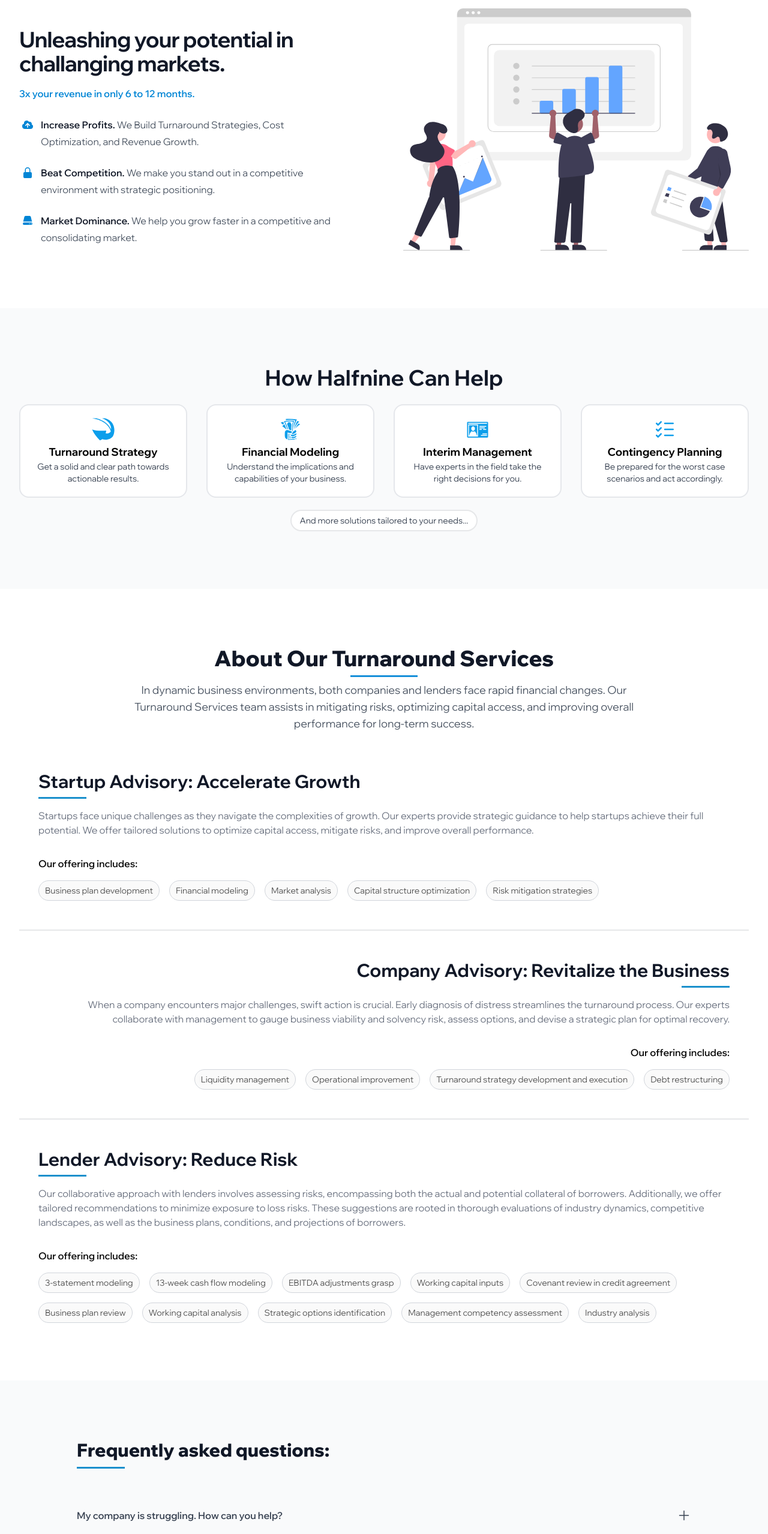
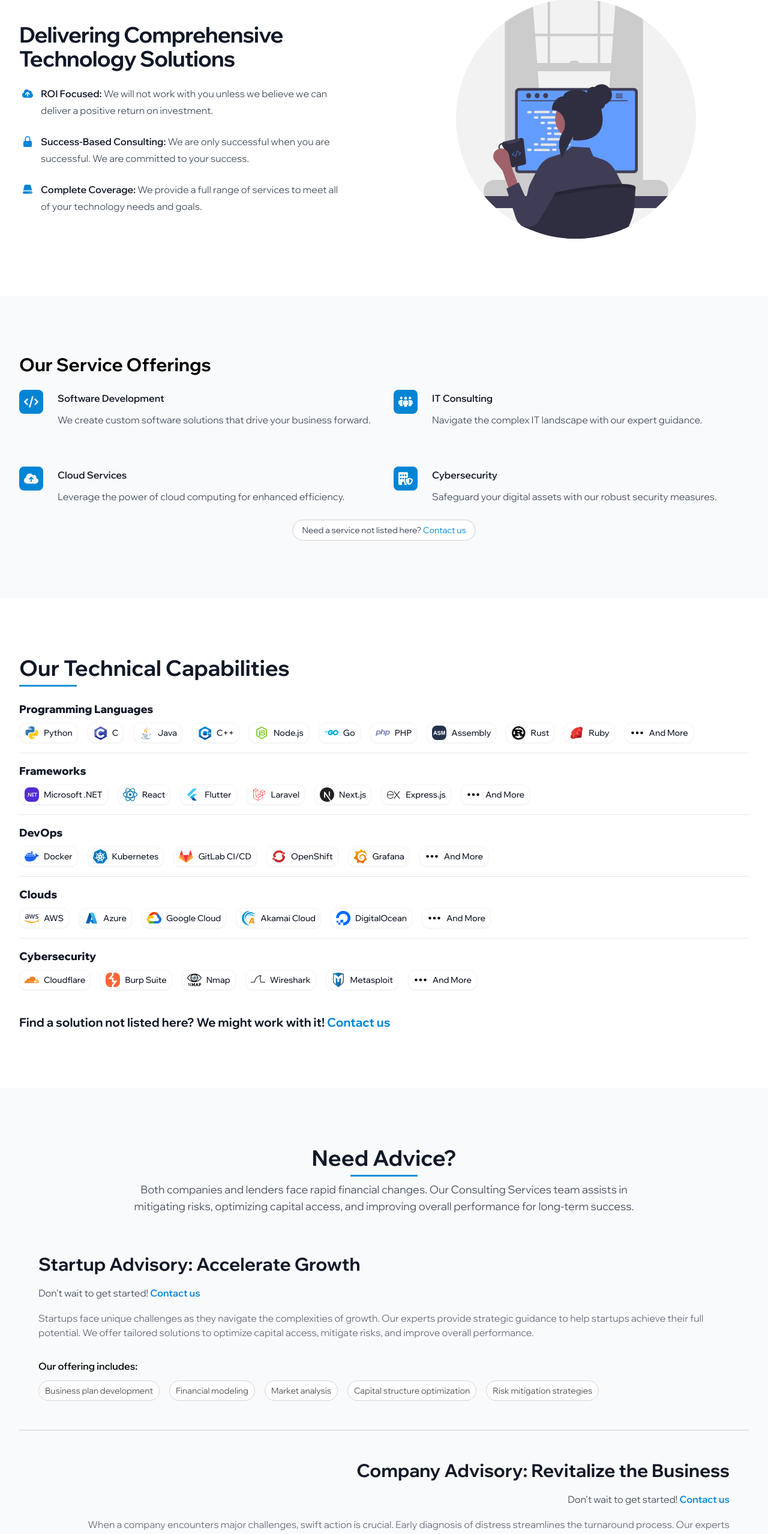
Before and after one commit to ochoadan/halfnine, a Next.js app: page / in a window 1280 px wide. Shown: the part 174-2732 px from the top of the page at 60% size. Built offline with nearby package versions, Linux system fonts and the light colour scheme.

Commit message:
NewHomePage

```diff
--- a/src/app/(default)/(root)/devprocess.tsx
+++ b/src/app/(default)/(root)/devprocess.tsx
@@ -5,8 +5,8 @@ export default function DevProcess() {
     <>
       <FadeInStagger>
         <FadeIn className="mx-auto lg:mx-0">
-          <h2 className="text-3xl font-extrabold text-gray-900 sm:text-4xl">
-            Custom Software Development Costs
+          <h2 className="text-3xl font-bold text-gray-900 sm:text-4xl">
+            Want custom software?
             <hr className="border-brand-600 opacity-90 border-b-[2px] w-24 my-2" />
           </h2>
           <p className="mt-4 text-base leading-7 text-gray-600">
--- a/src/app/(default)/(root)/faq.tsx
+++ b/src/app/(default)/(root)/faq.tsx
@@ -7,29 +7,16 @@ import clsx from "clsx";
 
 const faqs = [
   {
-    question: "My company is struggling. How can you help?",
-    answer:
-      "We provide a range of services to help struggling businesses. We can help you identify the root causes of your problems and develop a plan to address them. We can also help you implement that plan and monitor your progress to ensure that you are on track to achieve your goals.",
+    question: "What Services Do You Offer?",
+    answer: `We offer "Full-Service Technology Solutions", Meaning we can help you with any technology-related project, from start to finish.`,
   },
   {
-    question: "How long does it take to see results?",
-    answer:
-      "The time it takes to see results will depend on the nature of your problems and the solutions we develop. Some businesses see results quickly, while others take longer to achieve their goals. We will work with you to develop a timeline that meets your needs and expectations.",
+    question: "How Much Do You Charge?",
+    answer: `Our pricing is simple, we charge a small flat rate for the people involved in your project, and a success based fee when we meet your goals. Ensuring we are always aligned with your success.`,
   },
   {
-    question: "How much does your service cost?",
-    answer:
-      "We offer two pricing options: a flat fee or a success-based fee. The flat fee option provides a fixed cost for our services, while the success-based fee is a percentage of the value we create for you. We will work with you to determine the best pricing option that meets your needs and budget.",
-  },
-  {
-    question: "What makes you different from other consulting firms?",
-    answer:
-      "We do not only identify the root causes of your problems, but we also develop tangible solutions that address them. We work closely with you to implement those solutions and actively monitor and get involved in the transformation process to ensure that you are on track to achieve your goals.",
-  },
-  {
-    question: "How do I get started?",
-    answer:
-      "The first step is to contact us to schedule an initial consultation. During this consultation, we will discuss your needs and goals and develop a plan to address them. We will work with you to develop a timeline and pricing plan that meets your needs and expectations.",
+    question: "How Long Do You Take To Complete A Project?",
+    answer: `We work quickly, but we also work carefully. We will give you a realistic timeline for your project, and we will stick to it. We will also keep you updated on our progress.`,
   },
 ];
 const GlobalFAQ = () => {
--- a/src/app/(default)/(root)/feature.tsx
+++ b/src/app/(default)/(root)/feature.tsx
@@ -32,7 +32,7 @@ export default function RootFeature() {
         {/* <h2 className="text-base font-semibold leading-7 text-brand-600">
           Deploy faster
         </h2> */}
-        <p className="mt-2 text-3xl font-extrabold text-gray-900 sm:text-4xl">
+        <p className="mt-2 text-3xl font-bold text-gray-900 sm:text-4xl">
           Experience Confidence with Us
         </p>
         <p className="mt-6 text-lg leading-8 text-gray-600">
--- a/src/app/(default)/(root)/hero.tsx
+++ b/src/app/(default)/(root)/hero.tsx
@@ -1,3 +1,4 @@
+import { FadeIn } from "@/components/Global/FadeIn";
 import {
   CloudArrowUpIcon,
   LockClosedIcon,
@@ -7,46 +8,45 @@ import Image from "next/image";
 
 const features = [
   {
-    name: "Increase Profits.",
+    name: "ROI Focused",
     description:
-      "We Build Turnaround Strategies, Cost Optimization, and Revenue Growth.",
+      "We will not work with you unless we believe we can deliver a positive return on investment.",
     icon: CloudArrowUpIcon,
   },
   {
-    name: "Beat Competition.",
+    name: "Success-Based Consulting",
     description:
-      "We make you stand out in a competitive environment with strategic positioning.",
+      "We are only successful when you are successful. We are committed to your success.",
     icon: LockClosedIcon,
   },
   {
-    name: "Market Dominance.",
+    name: "Complete Coverage",
     description:
-      "We help you grow faster in a competitive and consolidating market.",
+      "We provide a full range of services to meet all of your technology needs and goals.",
     icon: ServerIcon,
   },
 ];
 
 const Hero = () => {
   return (
-    <div className="overflow-hidden bg-white py-24 pt-12 lg:py-24">
+    <div className="overflow-hidden bg-white py-24 pt-12 lg:py-24 lg:pt-20">
       <div className="max-w-7xl mx-auto px-6 lg:px-8">
         {/* <div className="mx-auto grid max-w-2xl grid-cols-1 gap-x-8 gap-y-16 sm:gap-y-20 lg:mx-0 lg:max-w-none lg:grid-cols-2"> */}
         <div className="grid grid-cols-1 items-center gap-x-16 gap-y-10 lg:grid-cols-2 mx-auto max-w-2xl lg:max-w-none">
-          <div className="lg:pr-8 lg:pt-4">
+          <div className="lg:pr-8">
             <div className="lg:max-w-xl">
-              <h1 className="mt-2 text-3xl lg:text-4xl font-bold tracking-tight text-gray-900 sm:text-4xl">
-                {/* We make tech grow and stand out in challanging markets. */}
-                {/* We make you grow and stand out in challanging markets. */}
-                Unleashing your potential in challanging markets.
+              <h1 className="text-3xl lg:text-4xl font-bold tracking-tight text-gray-900 sm:text-4xl">
+                {/* Delivering Full-Service Technology Solutions */}
+                Delivering Comprehensive Technology Solutions
               </h1>
-              {/* <p className="mt-6 text-lg leading-8 text-gray-600">
-                Lorem ipsum, dolor sit amet consectetur adipisicing elit.
-                Maiores impedit perferendis suscipit eaque, iste dolor
-                cupiditate blanditiis ratione.
+              {/* <p className="text-base font-semibold leading-7 text-brand-600 mt-4">
+                Tailored to your needs and goals.
               </p> */}
-              <p className="text-base font-semibold leading-7 text-brand-600 mt-4">
-                3x your revenue in only 6 to 12 months.
-              </p>
+              {/* <p className="mt-6 text-lg text-gray-600">
+                At Halfnine, we provide end-to-end technology solutions tailored
+                to your unique needs. Our services span across various domains,
+                ensuring a seamless digital experience.
+              </p> */}
               <dl className="mt-6 max-w-xl space-y-6 text-base leading-7 text-gray-600 lg:max-w-none">
                 {features.map((feature) => (
                   <div key={feature.name} className="relative pl-9">
@@ -55,21 +55,23 @@ const Hero = () => {
                         className="absolute left-1 top-1 h-5 w-5 text-brand-600"
                         aria-hidden="true"
                       />
-                      {feature.name}
-                    </dt>{" "}
+                      {feature.name}:{" "}
+                    </dt>
                     <dd className="inline">{feature.description}</dd>
                   </div>
                 ))}
               </dl>
             </div>
           </div>
+          <FadeIn className="mx-auto">
             <Image
               src="/img/hero.svg"
               alt="Product screenshot"
               // className="w-[48rem] max-w-none rounded-xl shadow-xl ring-1 ring-gray-400/10 sm:w-[30rem] md:-ml-4 lg:-ml-0"
-            width={700}
+              width={400}
               height={400}
             />
+          </FadeIn>
           {/* <img
             src="https://tailwindui.com/img/component-images/dark-project-app-screenshot.png"
             alt="Product screenshot"
--- a/src/app/(default)/(root)/idealclient.tsx
+++ b/src/app/(default)/(root)/idealclient.tsx
@@ -1,4 +1,5 @@
 import Image from "next/image";
+import Link from "next/link";
 
 const statsData = [
   {
@@ -22,12 +23,15 @@ const statsData = [
 ];
 
 const IdealClient = () => (
-  <div className="max-w-7xl mx-auto px-6 lg:px-8 space-y-4">
-    {/* <FadeIn className="text-center">
-      <h2 className="text-3xl font-extrabold text-gray-900 sm:text-4xl">
-        We Deliver Success to the Struggling
+  <div className="max-w-7xl mx-auto px-6 lg:px-8 space-y-6">
+    <div className="text-center">
+      <h2 className="text-3xl font-bold text-gray-900 sm:text-4xl">
+        Facing Challanges?
       </h2>
-    </FadeIn> */}
+      <p className="mt-4 text-lg text-gray-700 max-w-2xl mx-auto">
+        {`Let us help you reverse the effects of declining sales, increased competition, or consolidating markets. We deliver success to the struggling.`}
+      </p>
+    </div>
     <div className="mt-12 grid grid-cols-1 gap-8 lg:grid-cols-3">
       {statsData.map((data, index) => (
         <div
@@ -56,6 +60,15 @@ const IdealClient = () => (
         </div>
       ))}
     </div>
+    <p className="mt-8 text-lg text-gray-600 text-center">
+      Let us help you Today!{" "}
+      <Link
+        href="/contact"
+        className="text-brand-600 hover:text-brand-500 hover:underline"
+      >
+        Contact us
+      </Link>
+    </p>
   </div>
 );
 
--- a/src/app/(default)/(root)/logocloud.tsx
+++ b/src/app/(default)/(root)/logocloud.tsx
@@ -6,7 +6,7 @@ export default function RootClientLogoCloud() {
     <FadeInStagger>
       <FadeIn className="mb-6 flex justify-center">
         <p className="relative rounded-full bg-white px-4 py-1.5 text-sm leading-6 text-gray-600 ring-1 ring-inset ring-gray-900/10">
-          Select Halfnine&apos;s Users and Clients
+          Who uses our software?
         </p>
       </FadeIn>
       <div className="mx-auto grid max-w-lg grid-cols-4 items-center gap-x-8 gap-y-12 sm:max-w-xl sm:grid-cols-6 sm:gap-x-10 sm:gap-y-14 lg:mx-0 lg:max-w-none lg:grid-cols-5">
--- a/src/app/(default)/(root)/misc.tsx
+++ b/src/app/(default)/(root)/misc.tsx
@@ -2,6 +2,7 @@ import { FadeIn } from "@/components/Global/FadeIn";
 import { TagList, TagListItem } from "@/components/Global/TagList";
 import clsx from "clsx";
 import Image from "next/image";
+import Link from "next/link";
 
 const Misc = () => {
   const data = [
@@ -66,19 +67,19 @@ const Misc = () => {
   return (
     <>
       <div className="mx-auto max-w-4xl text-center mb-16">
-        <h2 className="text-3xl font-extrabold text-gray-900 sm:text-4xl">
-          About Our Turnaround Services
+        <h2 className="text-3xl font-bold text-gray-900 sm:text-4xl">
+          Need Advice?
         </h2>
         <hr className="border-brand-600 opacity-90 border-b-[2px] mx-auto w-28 my-2" />
         <p className="text-lg text-gray-600">
-          In dynamic business environments, both companies and lenders face
-          rapid financial changes. Our Turnaround Services team assists in
-          mitigating risks, optimizing capital access, and improving overall
-          performance for long-term success.
+          Both companies and lenders face rapid financial changes. Our
+          Consulting Services team assists in mitigating risks, optimizing
+          capital access, and improving overall performance for long-term
+          success.
         </p>
       </div>
 
-      <div className="overflow-hidden bg-white divide-y-2 divide-gray-900/10">
+      <div className="overflow-hidden divide-y-2 divide-gray-900/10">
         {data.map((item, index) => (
           <div
             key={index}
@@ -92,17 +93,28 @@ const Misc = () => {
               index % 2 === 0 ? "grid-cols-1" : "grid-cols-1 text-right"
             )}
           >
-            <div className="mx-auto max-w-2xl lg:max-w-none grid grid-cols-1 items-center gap-x-16 gap-y-10 lg:grid-cols-1">
+            <div className="mx-auto lg:max-w-none grid grid-cols-1 items-center gap-x-16 gap-y-10 lg:grid-cols-1">
               <div>
                 <h2 className="text-3xl font-bold text-gray-900">
                   {item.title}
-                  <hr
+                  {/* <hr
                     className={clsx(
                       "border-sky-600 opacity-90 border-b-[2px] w-20 my-2",
                       index % 2 === 0 ? "" : "ml-auto"
                     )}
-                  />
+                  /> */}
                 </h2>
+                <p className="mt-4 text-base leading-7 text-gray-600">
+                  <span className="">
+                    {`Don't wait to get started!`}{" "}
+                  </span>
+                  <Link
+                    href="/contact"
+                    className="text-brand-600 hover:text-brand-500 hover:underline font-semibold"
+                  >
+                    Contact us
+                  </Link>
+                </p>
                 {/* <p className="mt-4 text-base font-semibold leading-7 text-sky-600">
                 Cost: {item.cost}
                 </p> */}
@@ -111,10 +123,15 @@ const Misc = () => {
                   Our offering includes:
                 </h3>
                 <TagList
-                  className={clsx("mt-4", index % 2 === 0 ? "" : "justify-end")}
+                  className={clsx("mt-3", index % 2 === 0 ? "" : "justify-end")}
                 >
                   {item.offering.map((offering, index) => (
-                    <TagListItem key={index}>{offering}</TagListItem>
+                    <TagListItem
+                      key={index}
+                      className="bg-white text-xs lg:text-sm py-0.5 lg:py-1.5"
+                    >
+                      {offering}
+                    </TagListItem>
                   ))}
                 </TagList>
               </div>
--- a/src/app/(default)/(root)/offer.tsx
+++ b/src/app/(default)/(root)/offer.tsx
@@ -16,7 +16,8 @@ const statsData = [
   {
     icon: GiTakeMyMoney,
     title: "Financial Modeling",
-    description: "Understand the implications and capabilities of your business.",
+    description:
+      "Understand the implications and capabilities of your business.",
   },
   {
     icon: GiIdCard,
@@ -26,7 +27,33 @@ const statsData = [
   {
     icon: PiListChecks,
     title: "Contingency Planning",
-    description: "Be prepared for the worst case scenarios and act accordingly.",
+    description:
+      "Be prepared for the worst case scenarios and act accordingly.",
+  },
+  {
+    icon: GiChecklist,
+    title: "Operational Restructuring",
+    description: "Optimize your business processes and increase efficiency.",
+  },
+  {
+    icon: GiChecklist,
+    title: "Sales Consulting",
+    description: "Increase your sales and customer satisfaction.",
+  },
+  {
+    icon: GiChecklist,
+    title: "Marketing Strategy",
+    description: "Get a clear and actionable marketing strategy.",
+  },
+  // {
+  //   icon: GiChecklist,
+  //   title: "Digital Transformation",
+  //   description: "Transform your business digitally and increase efficiency.",
+  // },
+  {
+    icon: GiChecklist,
+    title: "IT Consulting",
+    description: "Get the right IT solutions for your business.",
   },
 ];
 
@@ -43,7 +70,10 @@ const StatsComponent = () => (
           key={index}
           className="flex flex-col p-5 transition-colors duration-200 rounded-2xl border-2 gap-1 bg-white text-center"
         >
-          <data.icon className="h-10 w-10 text-brand-500 self-center" aria-hidden="true" />
+          <data.icon
+            className="h-10 w-10 text-brand-500 self-center"
+            aria-hidden="true"
+          />
           <dl>
             <dt className="text-lg font-bold">{data.title}</dt>
             <dd className="text-sm text-gray-700">{data.description}</dd>
--- a/src/app/(default)/(root)/offering.tsx
+++ b/src/app/(default)/(root)/offering.tsx
@@ -7,7 +7,7 @@ export default function DevProcess() {
     <>
       <FadeInStagger faster>
         <FadeIn className="mx-auto lg:mx-0">
-          <h2 className="text-3xl font-extrabold text-gray-900 sm:text-4xl">
+          <h2 className="text-3xl font-bold text-gray-900 sm:text-4xl">
             Our Technical Capabilities
             <hr className="border-brand-600 opacity-90 border-b-[2px] w-24 my-2" />
           </h2>
--- a/src/app/(default)/(root)/services.tsx
+++ b/src/app/(default)/(root)/services.tsx
@@ -1,9 +1,86 @@
+import Link from "next/link";
+import {
+  FaCode,
+  FaPeopleGroup,
+  FaBuildingShield,
+  FaCloudArrowUp,
+} from "react-icons/fa6";
+const services = [
+  {
+    name: "Software Development",
+    description:
+      "We create custom software solutions that drive your business forward.",
+    icon: FaCode,
+  },
+  {
+    name: "IT Consulting",
+    description: "Navigate the complex IT landscape with our expert guidance.",
+    icon: FaPeopleGroup,
+  },
+  {
+    name: "Cloud Services",
+    description:
+      "Leverage the power of cloud computing for enhanced efficiency.",
+    icon: FaCloudArrowUp,
+  },
+  {
+    name: "Cybersecurity",
+    description:
+      "Safeguard your digital assets with our robust security measures.",
+    icon: FaBuildingShield,
+  },
+];
+
 const Services = () => {
-    return (
-        <div>
-            Enter
-        </div>
-    );
-}
+  return (
+    <>
+      <h2 className="text-3xl font-bold">Our Service Offerings</h2>
+      {/* <div className="mx-auto max-w-2xl lg:text-center">
+        <h2 className="text-base font-semibold leading-7 text-brand-600">
+          Deploy faster
+        </h2>
+        <p className="mt-2 text-3xl font-bold tracking-tight text-gray-900 sm:text-4xl">
+          Everything you need to deploy your app
+        </p>
+        <p className="mt-6 text-lg leading-8 text-gray-600">
+          Quis tellus eget adipiscing convallis sit sit eget aliquet quis.
+          Suspendisse eget egestas a elementum pulvinar et feugiat blandit at.
+          In mi viverra elit nunc.
+        </p>
+      </div> */}
+      <div className="mt-6">
+        <dl className="grid grid-cols-1 gap-x-8 gap-y-10 lg:grid-cols-2 lg:gap-y-16">
+          {services.map((feature) => (
+            <div key={feature.name} className="relative pl-16">
+              <dt className="text-base font-semibold leading-7 text-gray-900">
+                <div className="absolute left-0 top-0 flex h-10 w-10 items-center justify-center rounded-lg bg-brand-600">
+                  <feature.icon
+                    className="h-6 w-6 text-white"
+                    aria-hidden="true"
+                  />
+                </div>
+                {feature.name}
+              </dt>
+              <dd className="mt-2 text-base leading-7 text-gray-600">
+                {feature.description}
+              </dd>
+            </div>
+          ))}
+        </dl>
+      </div>
+      <div className="mt-6 flex justify-center">
+        <p className="relative rounded-full bg-white px-4 py-1.5 text-sm leading-6 text-gray-700 ring-2 ring-inset ring-gray-900/10">
+          Need a service not listed here?{" "}
+          <Link
+            href="/contact"
+            className="text-brand-600 hover:text-brand-500 hover:underline"
+          >
+            Contact us
+          </Link>
+        </p>
+      </div>
+    </>
+  );
+};
 
 export default Services;
--- a/src/app/(default)/blog/post/[slug]/page.tsx
+++ b/src/app/(default)/blog/post/[slug]/page.tsx
@@ -6,7 +6,6 @@ import slugify from "slugify";
 import Image from "next/image";
 import { Post } from "@/lib/types";
 import he from "he";
-import BlogCTA from "@/components/Global/BlogCTA";
 
 export const revalidate = 3600;
 
```
Also changed, not shown: src/app/(default)/(root)/page.tsx (+9 -7 lines), public/img/hero.svg. Lines whose indentation alone changed are shown as unchanged.
